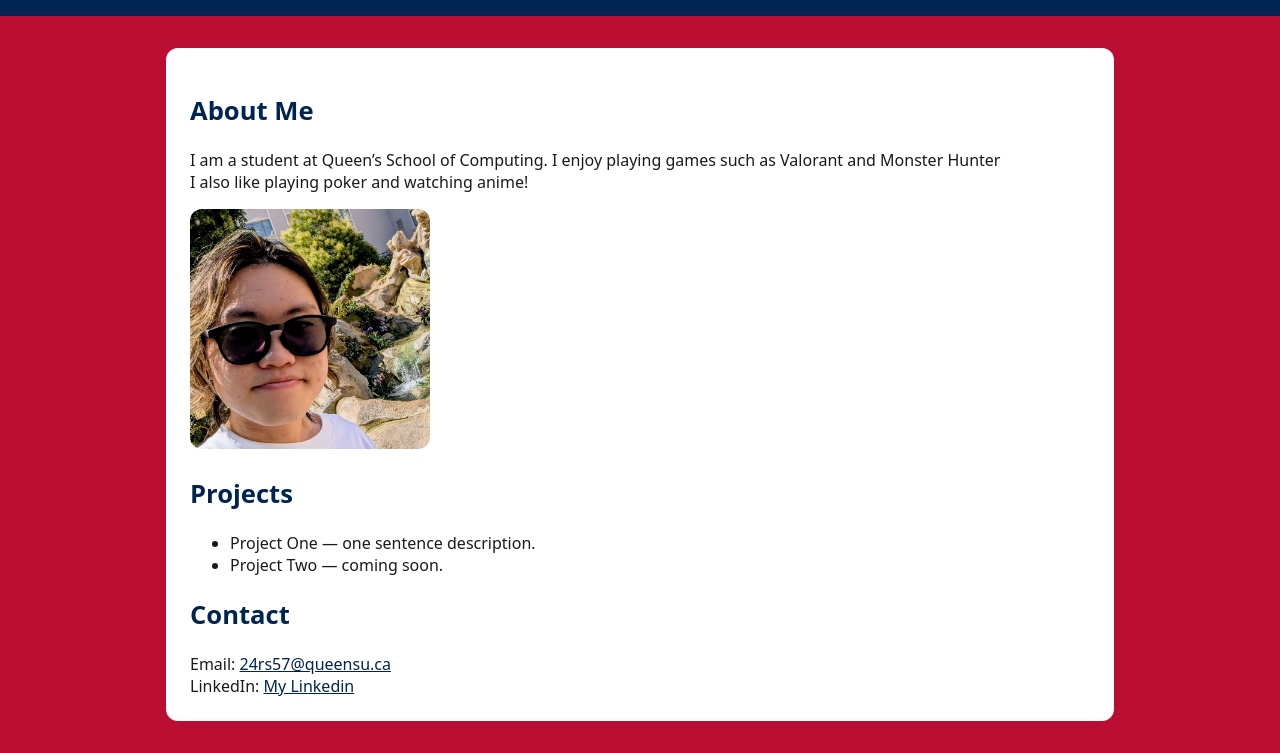
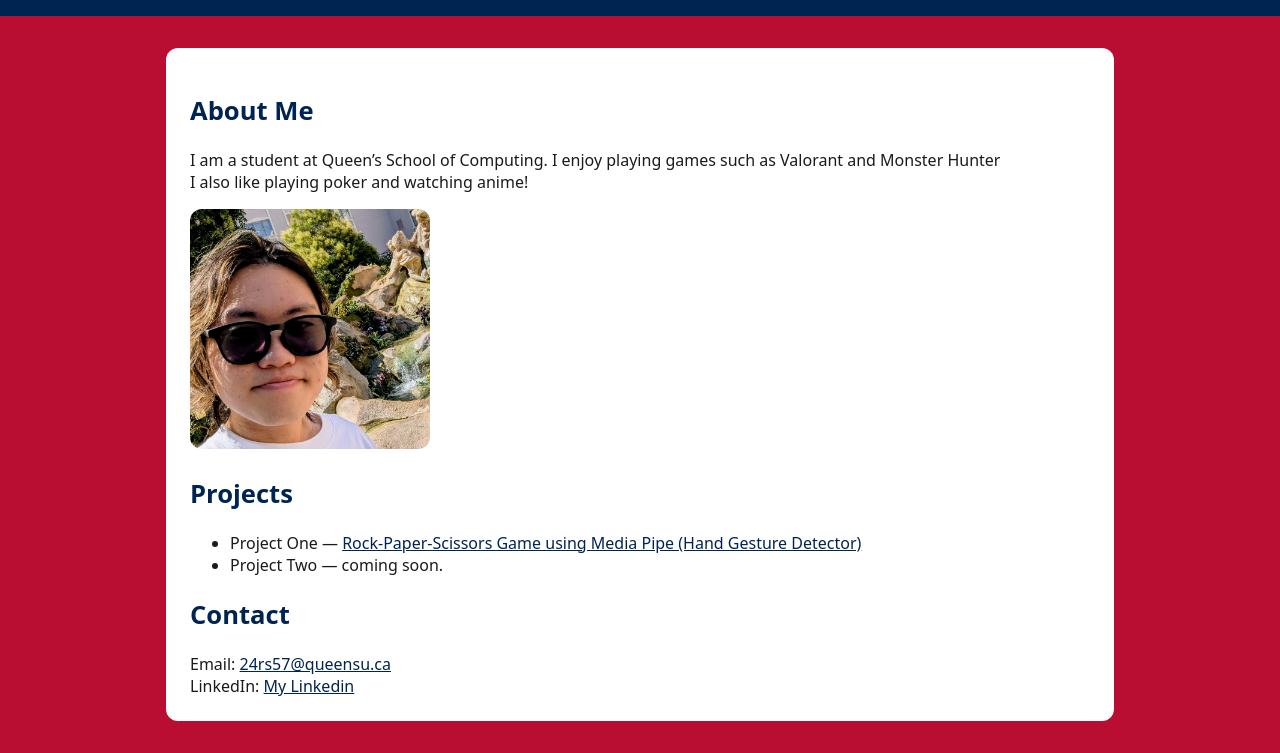
Before and after one commit to Sena740/queens-student-page-2026, a plain HTML site: page index.html in a window 1280 px wide. Shown: the part 102-855 px from the top of the page. Drawn offline with Linux system fonts and the light colour scheme.

Commit message:
Update Project One description with link

```diff
--- a/index.html
+++ b/index.html
@@ -20,7 +20,7 @@
 
       <h2>Projects</h2>
       <ul>
-        <li>Project One — one sentence description.</li>
+        <li>Project One — <a href="https://github.com/Sena740/ISP">Rock-Paper-Scissors Game using Media Pipe (Hand Gesture Detector)</a></li>
         <li>Project Two — coming soon.</li>
       </ul>
 
```
